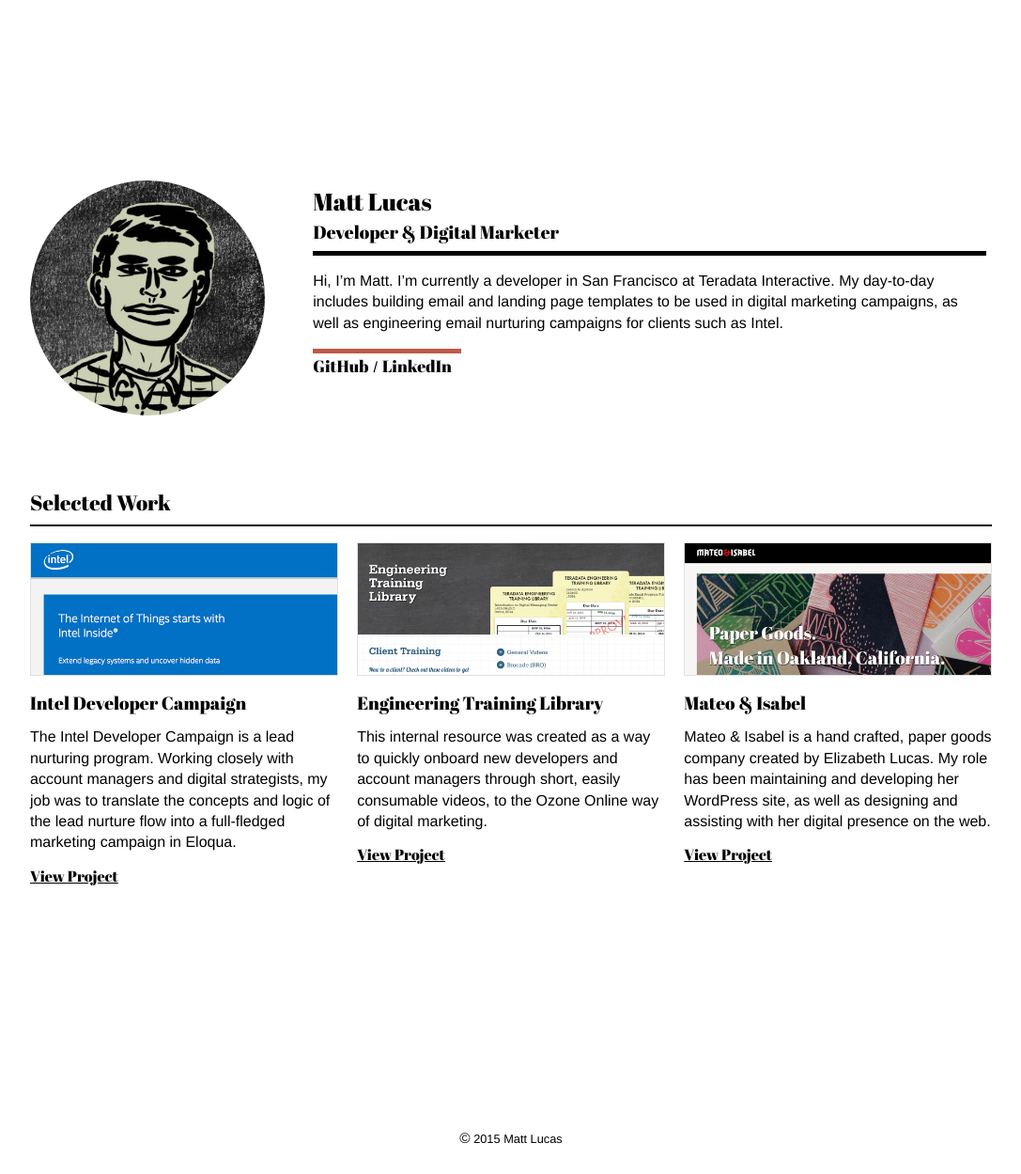
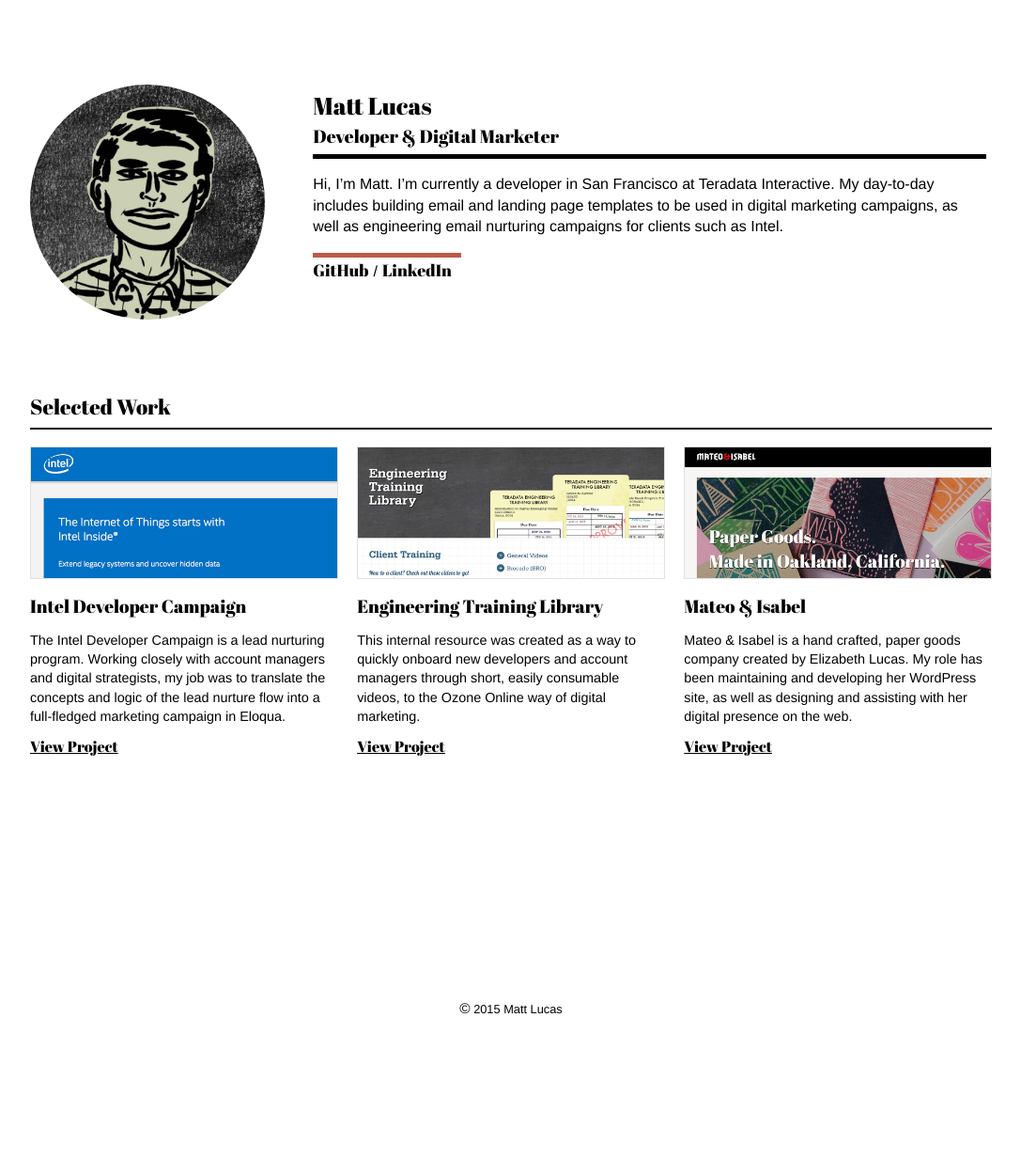
Before and after one commit to mattdavidlucas/mattdavidlucas.github.io, a Jekyll site: the page built from index.html, in a window 1280 px wide. Shown: the whole page at 94% size, without its empty margins (96-1183 px from the left). Built offline with Jekyll 4.4.1, drawn with Linux system fonts in a browser that asks for light colours; nearby versions of some CDN libraries; some web fonts are replaced; after the commit the page ends 1111 px from its top, so only the background shows below that.

Commit message:
Update font size

```diff
--- a/_sass/_layout.scss
+++ b/_sass/_layout.scss
@@ -145,7 +145,7 @@
 
 @media only screen and (min-width: 960px) {
 	.wrapper {
-		padding: 15% 0;
+		padding: 7% 0 15%;
 		width: 80%;
 	}
 
--- a/_sass/_typography.scss
+++ b/_sass/_typography.scss
@@ -104,6 +104,7 @@
 	}
 
 	p {
+		font-size: 0.9em;
 		margin-bottom: 1em;
 	}
 
```
